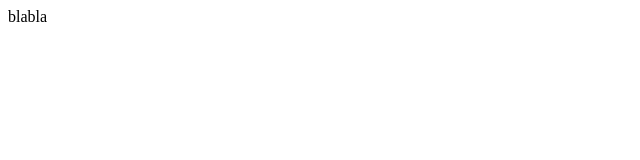
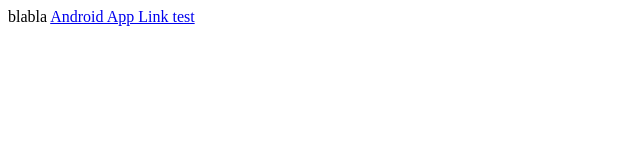
Before and after one commit to krisztian-jani/krisztian-jani.github.io, a plain HTML site: page index.html in a window 1280 px wide. Shown: the whole page, without its empty margins (0-640 px from the left). Drawn offline with Linux system fonts and the light colour scheme.

Commit message:
Update index.html

```diff
--- a/index.html
+++ b/index.html
@@ -1 +1,3 @@
 blabla
+<a href="http://mail.mrmikelandis.com/deeplink?id=12345678">Android App Link test</a>
+<br>
```
